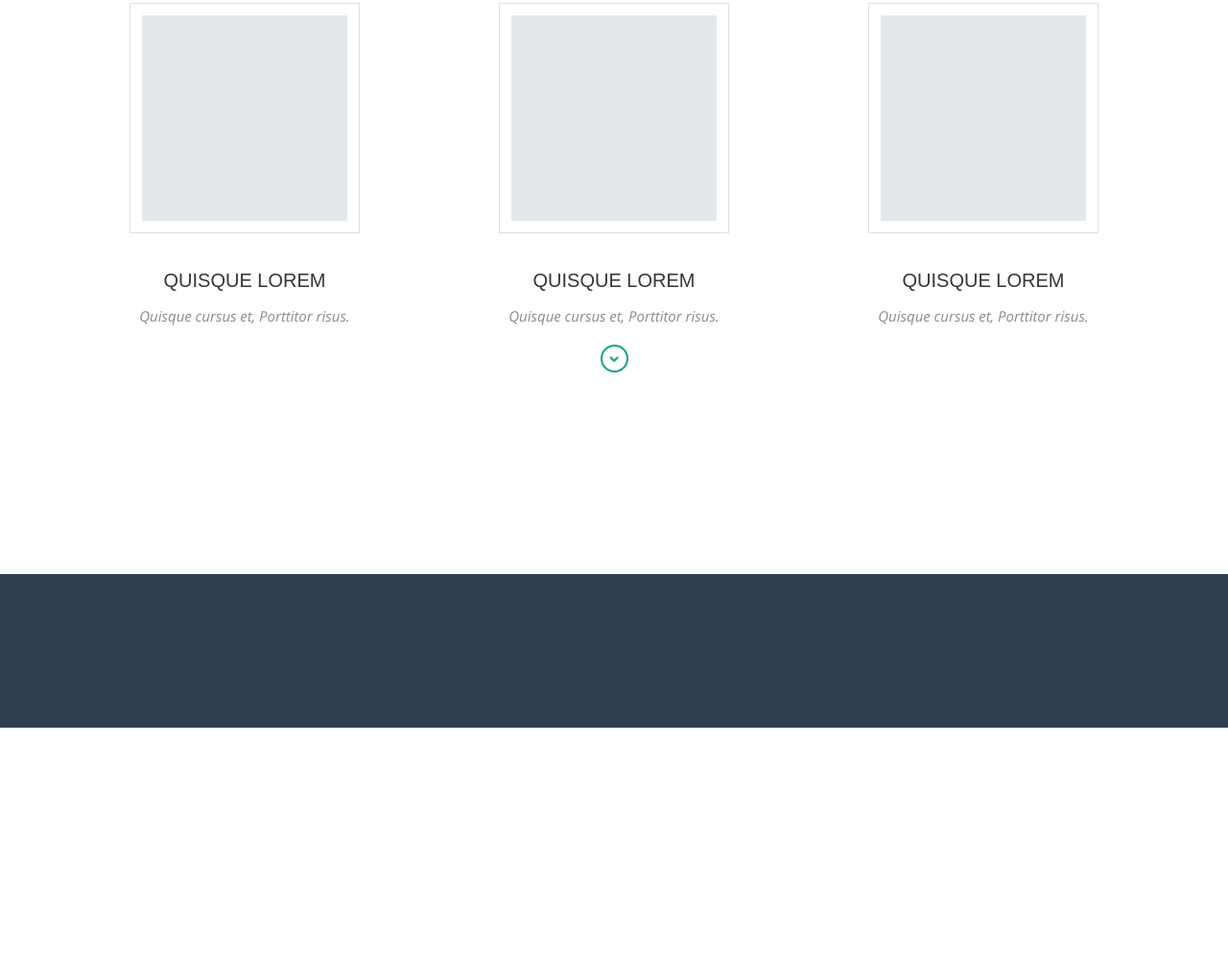
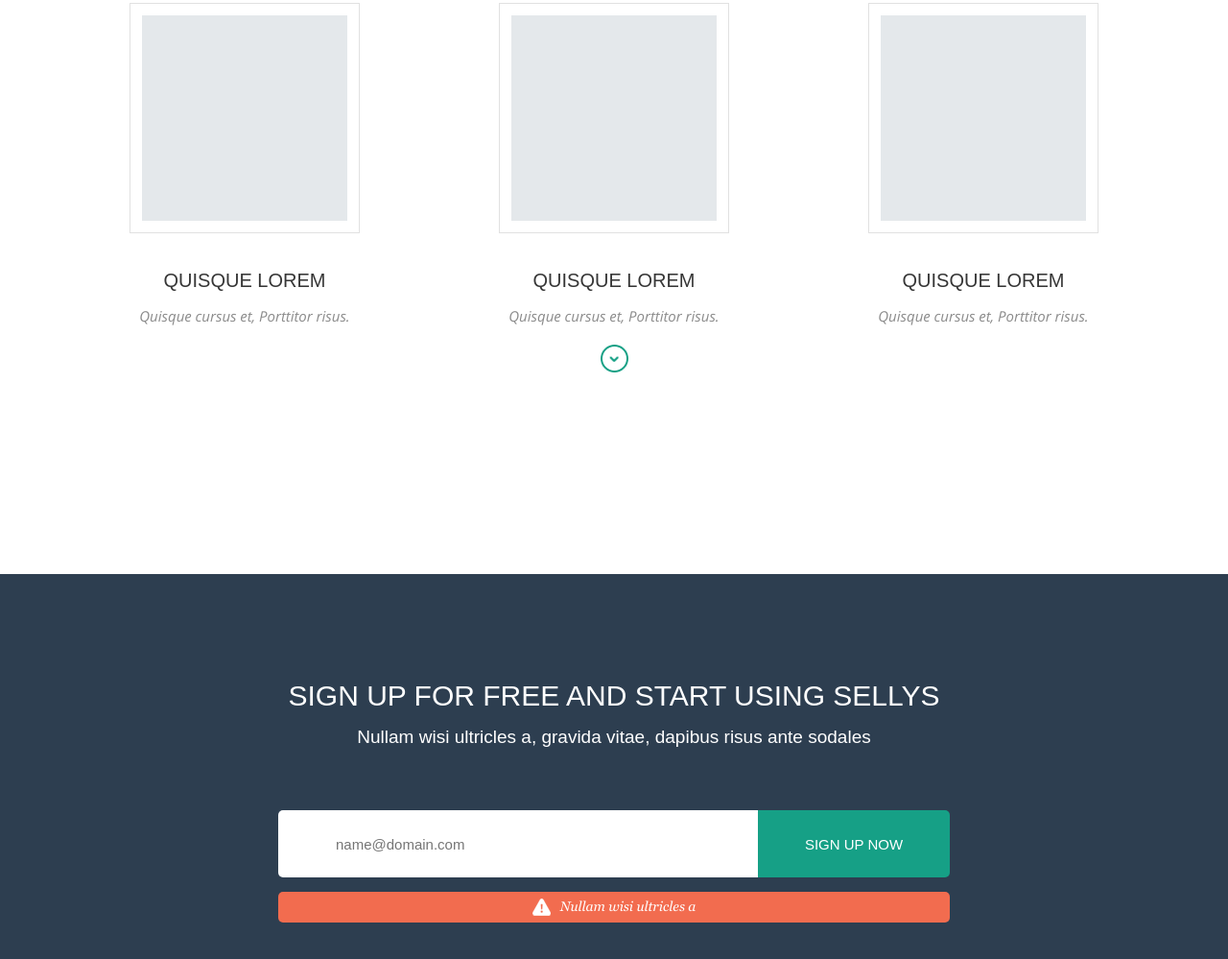
Before and after one commit to EdgardSantAnna/Sanar-Desafio, a plain HTML site: page index.html in a window 1280 px wide. Shown: the part 2541-3540 px from the top of the page at 96% size. Before the commit the page ends 3299 px from the top, so only its background shows below. Drawn offline with Linux system fonts and the light colour scheme; a web font is replaced by a local one.

Commit message:
Rodape
Finalizando Sign Up

```diff
--- a/css/style.css
+++ b/css/style.css
@@ -337,6 +337,74 @@ h1,h2,h3,h4,h5{
         text-align: center;
     }
 
+        .Sign_Up_Area h2{
+            font-size: 30px;
+            text-transform: uppercase;
+            font-family: OpenSans-Light, sans-serif;
+            color: #FFF;
+            margin: 0 0 15px 0;
+        }
+
+        .Sign_Up_Area h3{
+            font-size: 19px;
+            font-family: OpenSans-Light, sans-serif;
+            color: #FFF;
+        }
+
+        .Sign_Up_Form{
+            margin: 65px auto 0;
+            display: flex;
+            align-items: center;
+            width: 700px;
+            flex-wrap: wrap;
+
+        }
+
+            .Sign_Up_Form input{
+                height: 70px;
+                width: calc(100% - 200px);
+                font-size: 15px;
+                font-family: OpenSans-Light, sans-serif;
+                border: 0;
+                box-sizing: border-box;
+                background: #FFF;
+                color: #363636;
+                padding: 10px 10px 10px 60px;
+                border-radius: 5px 0 0 5px;
+            }
+
+            .Sign_Up_Form button{
+                width: 200px;
+                background: #16a086;
+                color: #FFFFFF;
+                height: 70px;
+                border: 0;
+                box-sizing: border-box;
+                border-radius: 0 5px 5px 0;
+                font-size: 15px;
+                text-transform: uppercase;
+
+            }
+
+            .Sign_Up_Form_Alert{
+                width: 100%;
+                background: #f26c4f;
+                margin: 15px 0 0 0;
+                display: flex;
+                padding: 7px 0;
+                justify-content: center;
+                border-radius: 5px;
+            }
+
+                .Sign_Up_Form_Alert span{
+                    margin: 0 0 0 10px;
+                    font-family: Georgiai, sans-serif;
+                    color: #FFF;
+                    font-size: 14px;
+
+                }
+
+
 /* Listagem 002 */
 .Listagem_002{
 
--- a/index.html
+++ b/index.html
@@ -81,6 +81,16 @@
         <!-- Sign Up -->
         <section class="Sign_Up">
             <div class="Center Sign_Up_Area">
+                <h2>Sign up for free and start using sellys</h2>
+                <h3>Nullam wisi ultricles a, gravida vitae, dapibus risus ante sodales</h3>
+                <div class="Sign_Up_Form">
+                    <input type="email" name="email" placeholder="name@domain.com">
+                    <button type="submit" name="SignUp">Sign Up Now</button>
+                    <div class="Sign_Up_Form_Alert">
+                        <img src="imagens/sign.png" alt="Sign" title="Sign">
+                        <span>Nullam wisi ultricles a</span>
+                    </div>
+                </div>
 
             </div>
         </section>
```
